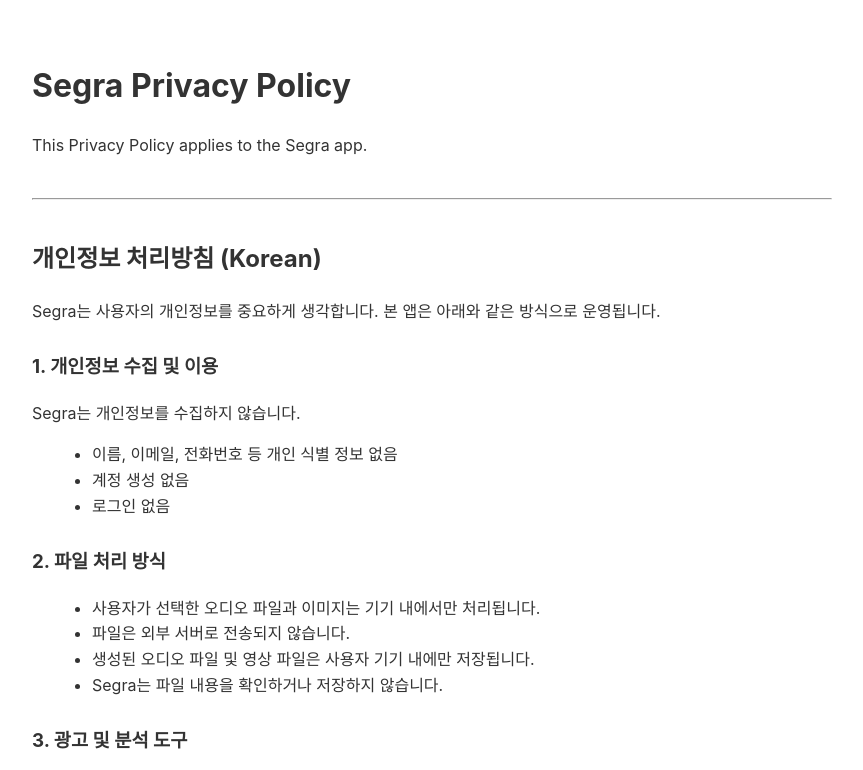
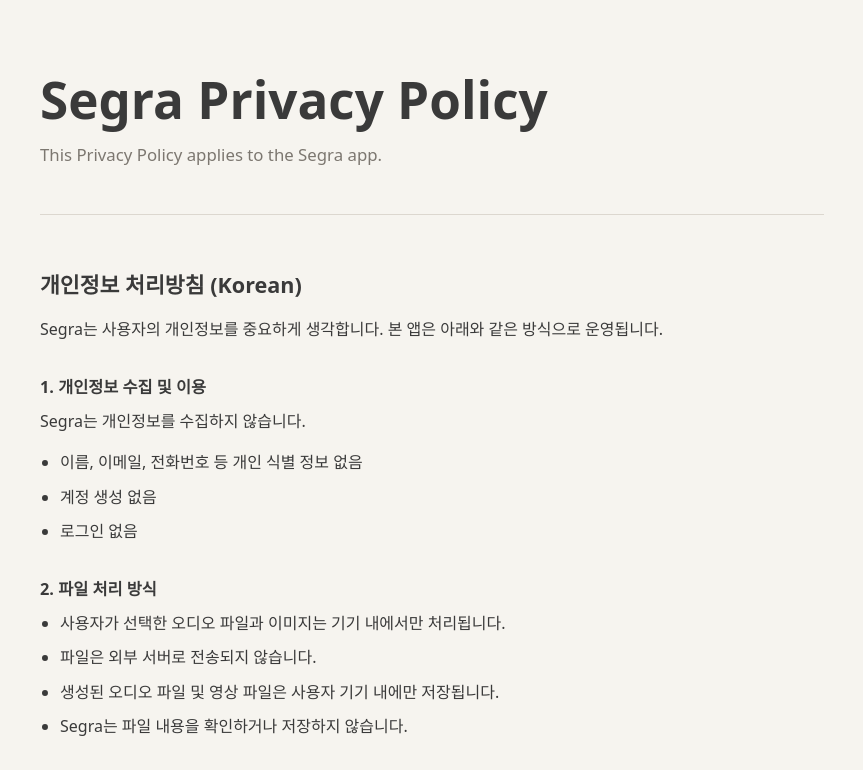
Before and after one commit to onnelakin/segra-privacy-policy, a plain HTML site: page index.html in a window 1280 px wide. Shown: the top 770 px of the page, without its empty margins (208-1071 px from the left). Drawn offline with Linux system fonts and the light colour scheme; a web font is replaced by a local one.

Commit message:
Unify privacy policy page design

```diff
--- a/index.html
+++ b/index.html
@@ -3,21 +3,88 @@
 <html>
 <head>
   <meta charset="UTF-8">
+<meta name="viewport" content="width=device-width, initial-scale=1">
   <title>Segra Privacy Policy</title>
   <style>
-    body {
-      font-family: -apple-system, BlinkMacSystemFont, sans-serif;
-      max-width: 800px;
-      margin: 60px auto;
-      line-height: 1.6;
-      color: #333;
-    }
-    h1, h2 { margin-top: 40px; }
-    h1 { margin-top: 0; }
-    h3 { margin-top: 28px; }
-    ul { margin-left: 20px; }
-    hr { margin: 40px 0; }
-  </style>
+@font-face {
+  font-family: "SUIT Variable";
+  font-weight: 45 920;
+  font-style: normal;
+  font-display: swap;
+  src: url("https://cdn.jsdelivr.net/gh/sunn-us/SUIT/fonts/variable/woff2/SUIT-Variable.woff2") format("woff2-variations");
+}
+:root {
+  --background: #f6f4ef;
+  --surface: #efece7;
+  --text: #3a3a3a;
+  --muted: #7c7770;
+  --divider: #dcd7cf;
+  --accent: #afc8e8;
+}
+* { box-sizing: border-box; }
+html { background: var(--background); }
+body {
+  max-width: 840px;
+  margin: 0 auto;
+  padding: 72px 28px 88px;
+  background: var(--background);
+  color: var(--text);
+  font-family: "SUIT Variable", ui-sans-serif, system-ui, -apple-system, BlinkMacSystemFont, "Apple SD Gothic Neo", "Segoe UI", sans-serif;
+  font-size: 16px;
+  line-height: 1.72;
+}
+h1 {
+  margin: 0 0 14px;
+  font-size: clamp(2rem, 4vw, 3.25rem);
+  line-height: 1.08;
+  font-weight: 760;
+  letter-spacing: 0;
+}
+h2 {
+  margin: 56px 0 18px;
+  font-size: 1.35rem;
+  line-height: 1.25;
+  font-weight: 720;
+}
+h3 {
+  margin: 32px 0 10px;
+  font-size: 1.02rem;
+  line-height: 1.35;
+  font-weight: 680;
+}
+p { margin: 0 0 14px; }
+ul {
+  margin: 0 0 18px;
+  padding-left: 1.25rem;
+}
+li { margin: 7px 0; }
+hr {
+  margin: 44px 0;
+  border: 0;
+  border-top: 1px solid var(--divider);
+}
+a {
+  color: #3d5f82;
+  text-decoration-color: rgba(61, 95, 130, 0.36);
+  text-underline-offset: 0.18em;
+}
+a:hover { text-decoration-color: currentColor; }
+body > p:first-of-type {
+  max-width: 620px;
+  margin-bottom: 28px;
+  color: var(--muted);
+  font-size: 1.05rem;
+}
+strong { font-weight: 720; }
+@media (max-width: 640px) {
+  body {
+    padding: 48px 20px 64px;
+    font-size: 15px;
+  }
+  h2 { margin-top: 44px; }
+  hr { margin: 34px 0; }
+}
+</style>
 </head>
 <body>
 
```
